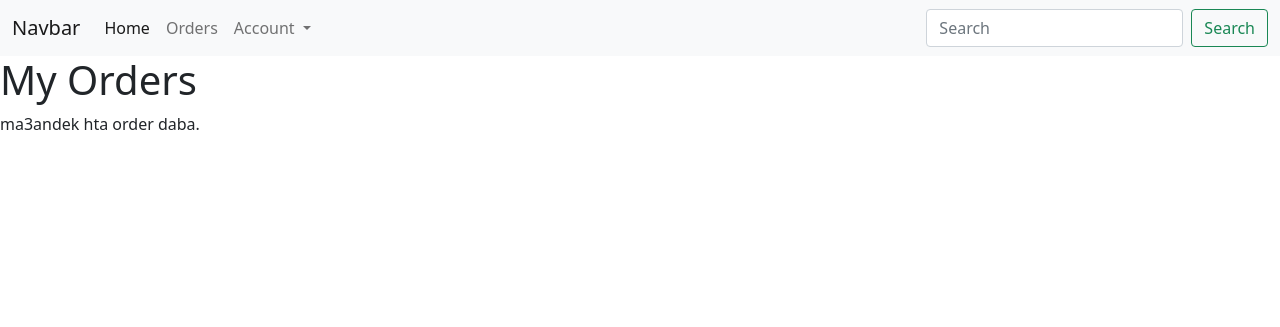
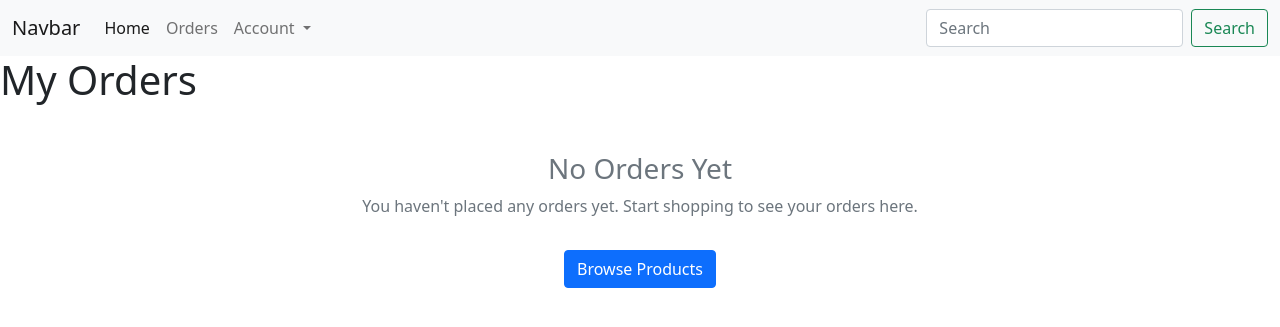
Before and after one commit to yasminemahfoud/Laptop-Store---Symfony, a Symfony app: template templates/order/user_orders.html.twig in a window 1280 px wide. Shown: the top 327 px of the page. Run offline with Twig, Linux system fonts and the light colour scheme; the template is opened without the code that fills it, so the values that code supplies are empty; some libraries are stand-ins or nearby versions.

Commit message:
refactor:ajouter message quand n'a pas order+boutton a un lien vers la page product

```diff
--- a/templates/order/user_orders.html.twig
+++ b/templates/order/user_orders.html.twig
@@ -43,6 +43,15 @@
             </tbody>
         </table>
     {% else %}
-        <p>ma3andek hta order daba.</p>
+      <div class="text-center mt-5">
+    <h3 class="text-secondary">No Orders Yet</h3>
+    <p class="text-muted">
+        You haven't placed any orders yet. Start shopping to see your orders here.
+    </p>
+
+    <a href="{{ path('app_product') }}" class="btn btn-primary mt-3">
+        Browse Products
+    </a>
+</div>
     {% endif %}
 {% endblock %}
```
